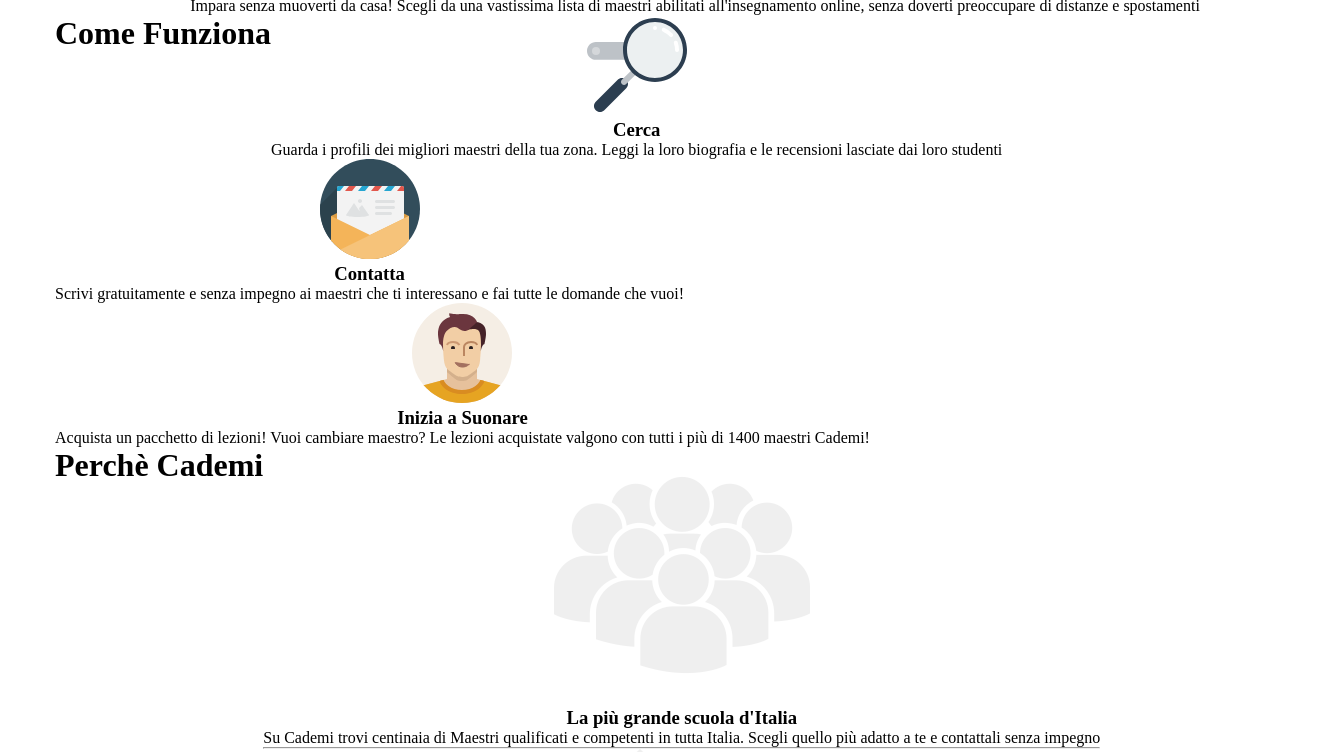
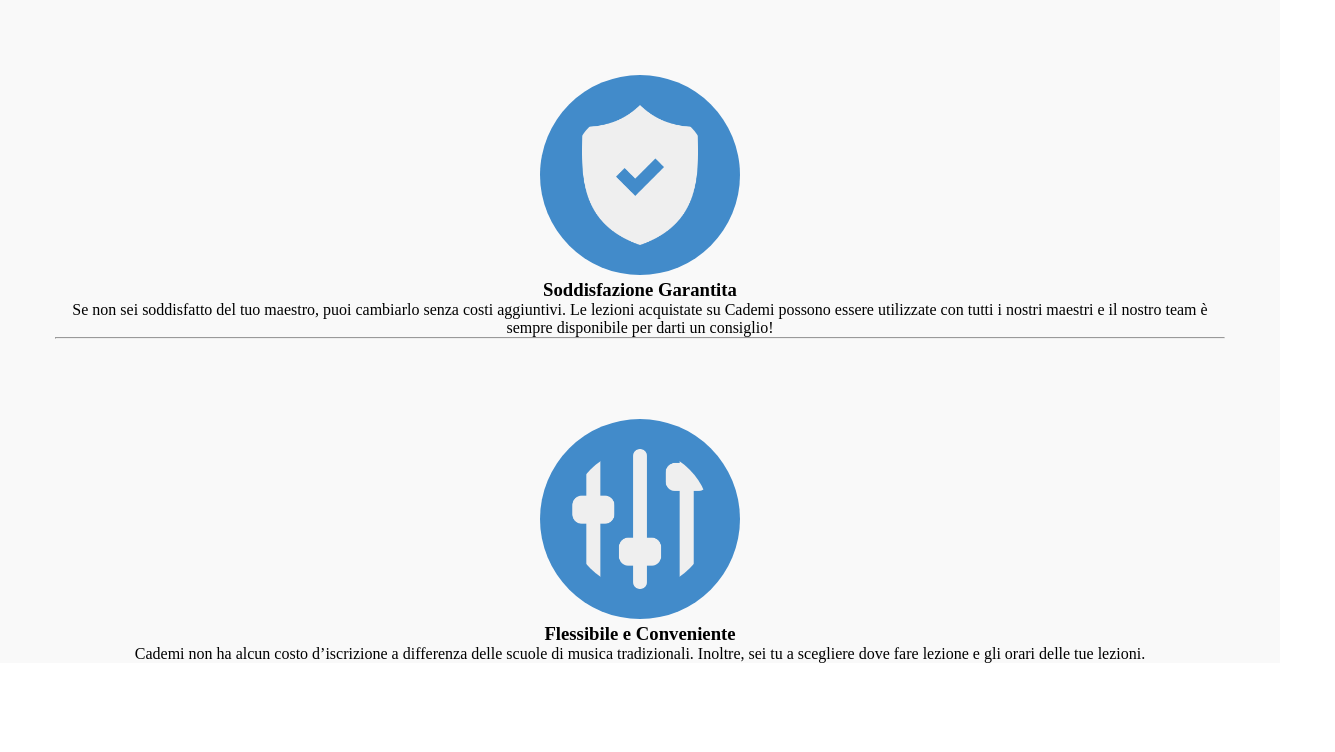
Before and after one commit to Wass01/html-css-resp-wannabe-12bool, a plain HTML site: page index.html in a window 1280 px wide. Shown: the part 1360-2112 px from the top of the page, 1335 px wide, since content can reach past the window. After the commit the page ends 2023 px from the top, so only its background shows below. Drawn offline with Linux system fonts and the light colour scheme.

Commit message:
ESERCIZIO TERMINATO

```diff
--- a/assets/css/master.css
+++ b/assets/css/master.css
@@ -5,19 +5,34 @@
   margin-left: auto;
 }
 
-#lezioni {
+img {
+  height: 200px;
+}
+
+#lezioni, #steps, #why{
+  margin-top: 15px;
   text-align: center;
 }
 
-#steps {
-  text-align: center;
+#why div img {
+  background-color: #428bca;
+  border-radius: 50%;
+  padding: 30px;
 }
 
-#why {
-  text-align: center;
+.bg-grey {
+  background-color: #f9f9f9;
 }
 
-@media all and (max-width: 467px){
+#lezioni, #steps, #why{
+  margin-top: 100px;
+}
+
+#why div{
+  margin-top: 80px;
+}
+
+@media all and (max-width: 767px){
   #lezioni, #steps, #why{
     margin-top: 15px;
     font-size: 12px;
@@ -47,6 +62,13 @@
   }
 }
 
-@media all and (max-width: px){
+@media all and (min-width: 768px)
+and (max-width: 991px){
+  #steps{
+    background-color: #e2da8e;
+  }
 
+  #lezioni, #steps, #why{
+    margin-top: 50px;
+  }
 }
--- a/index.html
+++ b/index.html
@@ -11,64 +11,68 @@
   <body>
 
     <div id="lezioni" class="container">
-      <div class="col-xs-12">
+      <div class="col-12">
         <h1>Lezioni dove vuoi tu</h1>
       </div>
-      <div class="col-xs-12">
+      <div class="col-xs-12 col-6">
         <img src="./assets/img/maps.png" alt="">
         <h3>A casa tua</h3>
         Scegli il tuo maestro preferito e prenota la prima lezione a casa tua, a casa del maestro o nel suo studio
       </div>
-      <div class="col-xs-12">
+      <div class="col-xs-12 col-6">
         <img src="./assets/img/screen.png" alt="">
         <h3>Online</h3>
         Impara senza muoverti da casa! Scegli da una vastissima lista di maestri abilitati all'insegnamento online, senza doverti preoccupare di distanze e spostamenti
       </div>
     </div>
 
-    <div id="steps" class="container">
-      <div class="col-xs-12">
+    <div class="bg-grey">
+      <div id="steps" class="container bg-grey">
+        <div class="col-12">
           <h1>Come Funziona</h1>
         </div>
-      <div class="col-xs-12">
+        <div class="col-xs-12 col-md-6 col-lg-4">
           <img src="./assets/img/search.svg" alt="">
           <h3>Cerca</h3>
           Guarda i profili dei migliori maestri della tua zona. Leggi la loro biografia e le recensioni lasciate dai loro studenti
         </div>
-      <div class="col-xs-12">
+        <div class="col-xs-12 col-md-6 col-lg-4">
           <img src="./assets/img/letter.svg" alt="">
           <h3>Contatta</h3>
           Scrivi gratuitamente e senza impegno ai maestri che ti interessano e fai tutte le domande che vuoi!
         </div>
-      <div class="col-xs-12">
+        <div class="col-xs-12 col-md-offset-4 col-md-4 col-lg-4">
           <img src="./assets/img/male.svg" alt="">
           <h3>Inizia a Suonare</h3>
           Acquista un pacchetto di lezioni! Vuoi cambiare maestro? Le lezioni acquistate valgono con tutti i più di 1400 maestri Cademi!
         </div>
       </div>
+    </div>
 
+
+    <div class="bg-grey">
       <div id="why" class="container">
-      <div class="col-xs-12">
+        <div class="col-12">
           <h1>Perchè Cademi</h1>
         </div>
-      <div class="col-xs-12">
+        <div class="col-12">
           <img src="./assets/img/profile.png" alt="">
           <h3>La più grande scuola d'Italia</h3>
           Su Cademi trovi centinaia di Maestri qualificati e competenti in tutta Italia. Scegli quello più adatto a te e contattali senza impegno
           <hr>
         </div>
-      <div class="col-xs-12">
+        <div class="col-12">
           <img src="./assets/img/secure.png" alt="">
           <h3>Soddisfazione Garantita</h3>
           Se non sei soddisfatto del tuo maestro, puoi cambiarlo senza costi aggiuntivi. Le lezioni acquistate su Cademi possono essere utilizzate con tutti i nostri maestri e il nostro team è sempre disponibile per darti un consiglio!
           <hr>
         </div>
-      <div class="col-xs-12">
+        <div class="col-12">
           <img src="./assets/img/flex.png" alt="">
           <h3>Flessibile e Conveniente</h3>
           Cademi non ha alcun costo d’iscrizione a differenza delle scuole di musica tradizionali. Inoltre, sei tu a scegliere dove fare lezione e gli orari delle tue lezioni.
         </div>
       </div>
-
+    </div>
   </body>
 </html>
```
Lines whose indentation alone changed are shown as unchanged.
